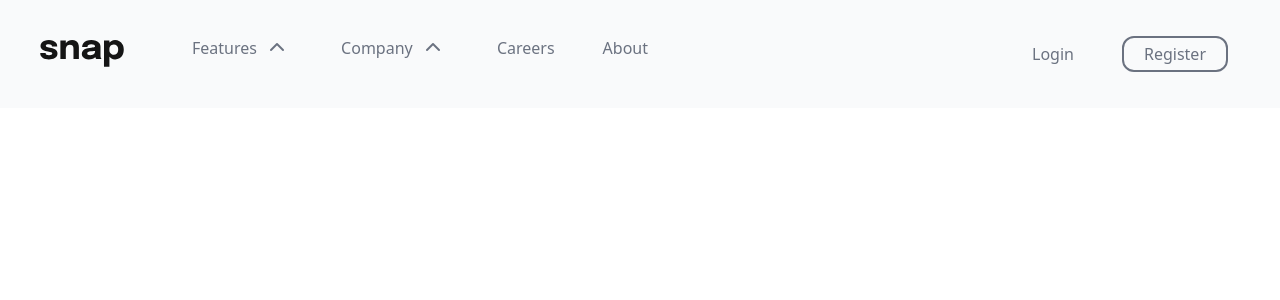
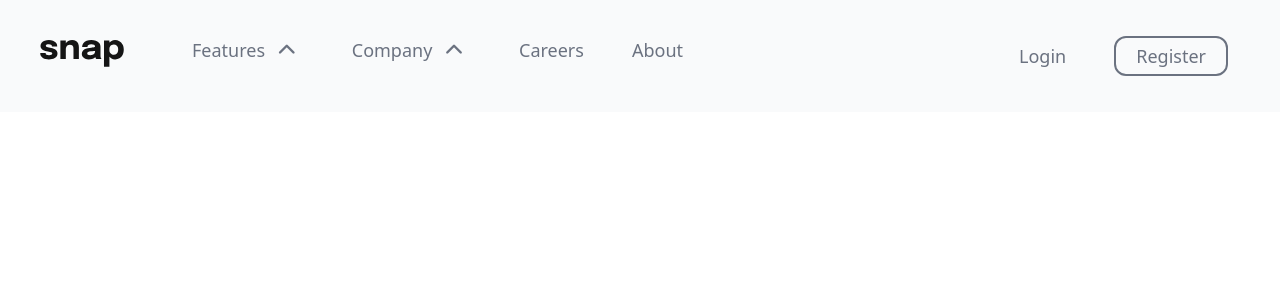
Before and after one commit to Mennapika/Intro-section-with-dropdown-navigation, a React (Create React App) app in the folder my-app/: page / in a window 1280 px wide. Shown: the top 300 px of the page. Built offline with nearby package versions, Linux system fonts and the light colour scheme.

Commit message:
edit tailwind config

```diff
--- a/my-app/tailwind.config.js
+++ b/my-app/tailwind.config.js
@@ -7,9 +7,7 @@ module.exports = {
     fontFamily: {
       epilogue: ['Epilogue', 'sans-serif'],
     },
-    fontSize:{
-      'text-lg':'1.125rem'
-    },
+
     extend: {
       visibility: ["group-hover"],
     },
```
